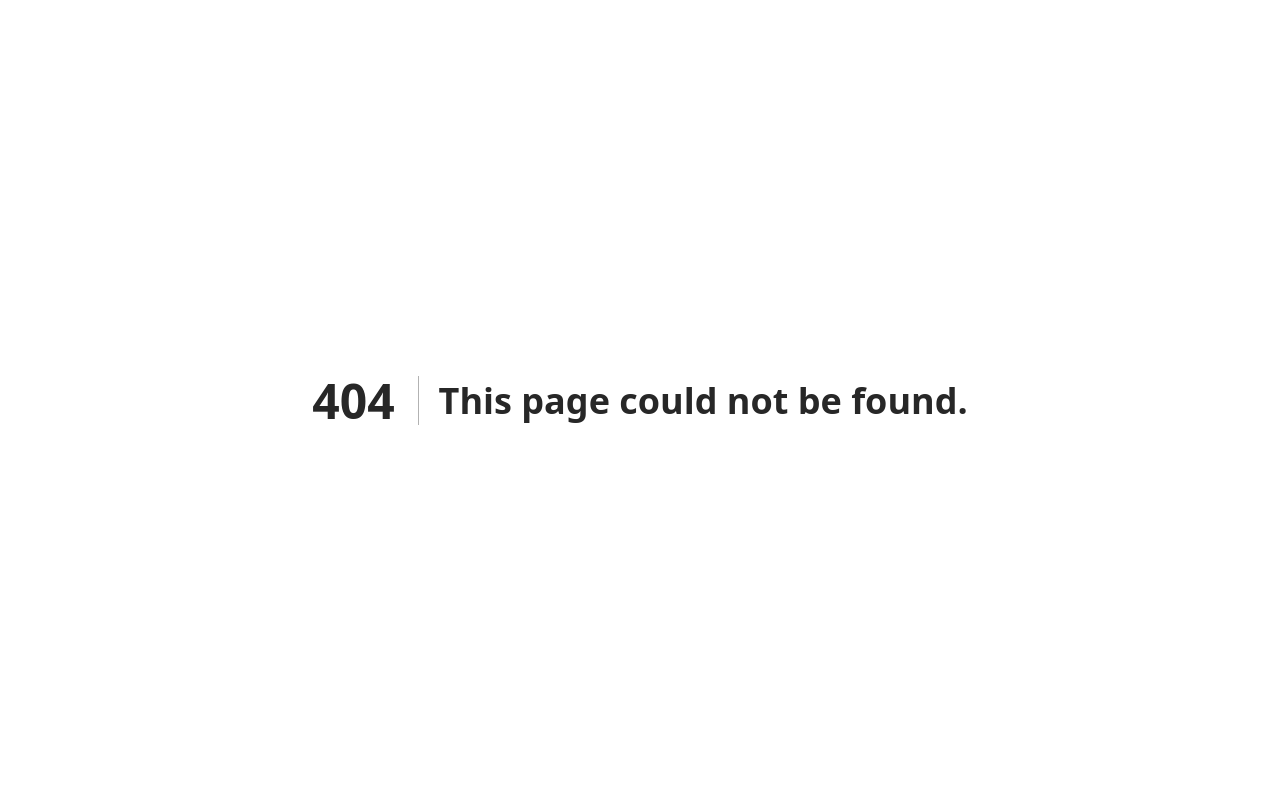
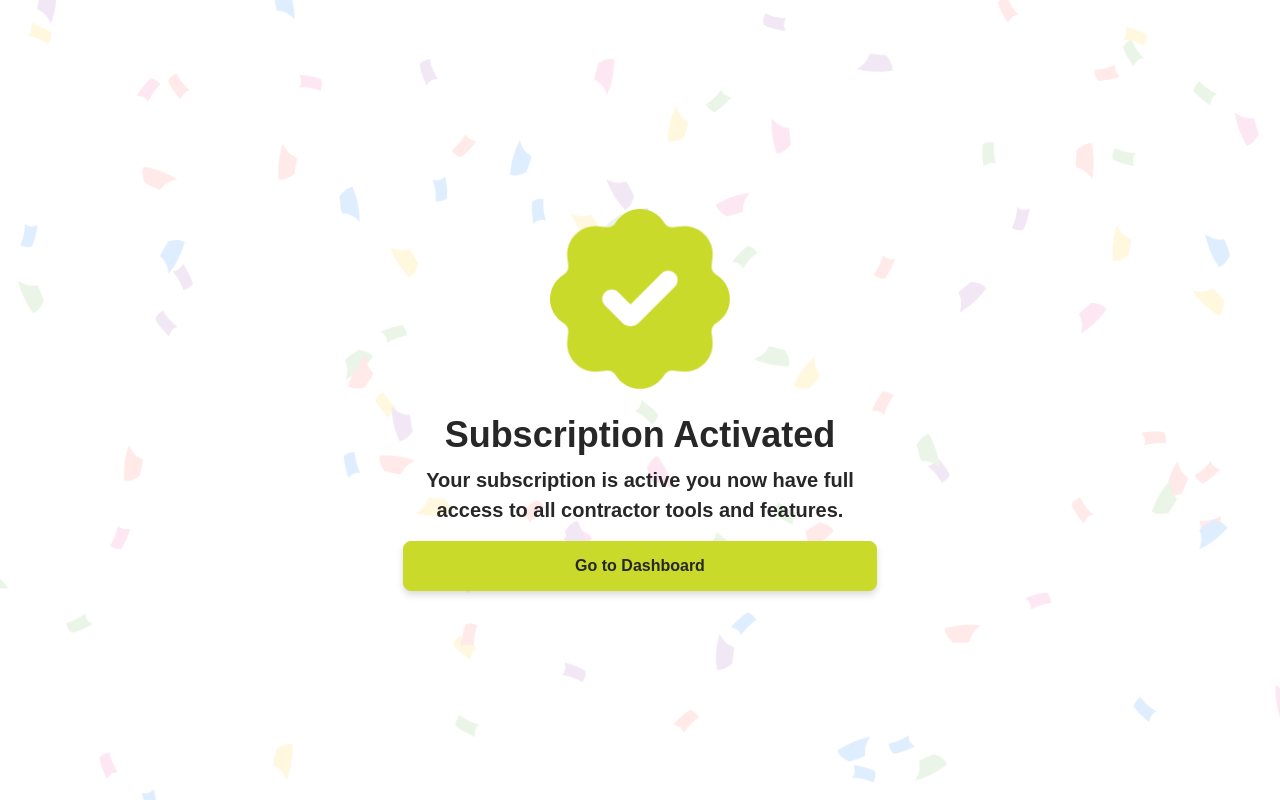
Before and after one commit to wasissshah/ez-subcontractor, a Next.js app: page /success in a window 1280 px wide. Before the commit this address had no page. Built offline with nearby package versions, Linux system fonts and the light colour scheme; a web font is replaced by a local one.

Commit message:
success-page

```diff
--- /dev/null
+++ b/src/app/success/page.tsx
@@ -0,0 +1,51 @@
+// app/success/page.tsx
+'use client';
+
+import Link from 'next/link';
+import Image from 'next/image';
+import Header from "../components/Header";
+import Footer from "../components/Footer";
+
+
+export default function SuccessPage() {
+    return (
+        <div>
+            <div
+                className="sections overflow-hidden"
+                style={{
+                    background: "url('/assets/img/success-img.webp') center / cover no-repeat",
+                }}
+            >
+                <section className="hero-sec h-100">
+                    <div className="container">
+                        <div
+                            className="form main-wrapper w-100 d-flex align-items-center justify-content-center mx-auto flex-column"
+                            style={{ maxWidth: '474px', height: '100vh' }}
+                        >
+                            <Image
+                                src="/assets/img/check-img.webp"
+                                width={180}
+                                height={180}
+                                alt="Check Image"
+                                loading="lazy"
+                                className="d-block mx-auto mb-4"
+                            />
+                            <h2 className="main-title text-center fw-bold mb-2">
+                                Subscription Activated
+                            </h2>
+                            <p className="mb-3 fs-5 text-center fw-semibold">
+                                Your subscription is active you now have full access to all contractor tools and features.
+                            </p>
+                            <Link
+                                href="#"
+                                className="btn btn-primary rounded-3 w-100 justify-content-center"
+                            >
+                                Go to Dashboard
+                            </Link>
+                        </div>
+                    </div>
+                </section>
+            </div>
+        </div>
+    );
+}
```
